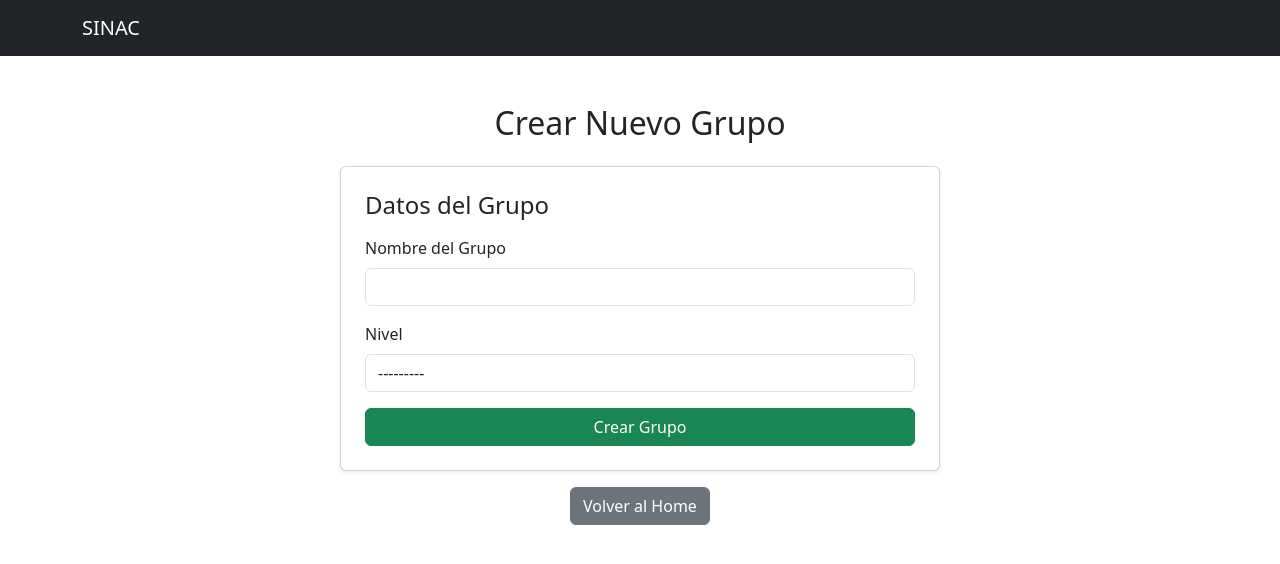
After one commit to AlbeiroBurbanoTobar/Gestor_Notas, a Django app: page /crear_grupo/ in a window 1280 px wide. The commit adds this page. Shown: the top 564 px of the page. Run offline with Django 5.2, Linux system fonts and the light colour scheme; a user stored in the database is signed in.

Commit message:
creacion de grupo

```diff
--- a/SINAC/admin.py
+++ b/SINAC/admin.py
@@ -1,6 +1,7 @@
 from django.contrib import admin
-from .models import Usuario, Estudiante, Curso, Asignatura
+from .models import Usuario, Estudiante, Grupo, Asignatura
 
 admin.site.register(Usuario)
 admin.site.register(Estudiante)
 admin.site.register(Asignatura)
+admin.site.register(Grupo)
--- a/SINAC/forms.py
+++ b/SINAC/forms.py
@@ -4,7 +4,7 @@ from .models import Usuario, Estudiante, Curso
 
 from django import forms
 from django.contrib.auth.forms import UserCreationForm
-from .models import Usuario, Estudiante, Asignatura, Profesor
+from .models import Usuario, Estudiante, Asignatura, Profesor, Grupo
 
 class EstudianteForm(UserCreationForm):  # Heredamos de UserCreationForm para incluir usuario y contraseña
     documento = forms.CharField(max_length=20, required=True, label="Documento de Identidad")
@@ -94,8 +94,14 @@ class ProfesorForm(UserCreationForm):
 class AsignaturaForm(forms.ModelForm):
     class Meta:
         model = Asignatura
-        fields = ['nombre', 'profesor']  # Campos que se mostrarán
+        fields = ['nombre', 'profesor']
 
     def __init__(self, *args, **kwargs):
         super().__init__(*args, **kwargs)
-        self.fields['profesor'].queryset = Profesor.objects.all()  # Solo mostrar profesores registrados
+        self.fields['profesor'].queryset = Profesor.objects.all()
+
+
+class GrupoForm(forms.ModelForm):
+    class Meta:
+        model = Grupo
+        fields = ['nombre', 'nivel']
--- a/SINAC/models.py
+++ b/SINAC/models.py
@@ -57,3 +57,13 @@ class Asignatura(models.Model):
     profesor = models.ForeignKey(Profesor, on_delete=models.CASCADE)
     def __str__(self):
         return f"{self.nombre} - {self.profesor.usuario.first_name} {self.profesor.usuario.last_name}"
+
+
+class Grupo(models.Model):
+    NIVELES = [(i, str(i)) for i in range(1, 12)]  # Niveles de 1 a 11
+
+    nombre = models.CharField(max_length=100, unique=True)
+    nivel = models.IntegerField(choices=NIVELES)  # Nivel entre 1 y 11
+
+    def __str__(self):
+        return f"{self.nombre} - Nivel {self.nivel}"
--- a/SINAC/urls.py
+++ b/SINAC/urls.py
@@ -1,5 +1,5 @@
 from django.urls import path, include
-from .views import home, home_admin, home_estudiante, registrar_estudiante, registrar_profesor, eliminar_usuario, lista_usuarios, crear_asignatura
+from .views import home, home_admin, home_estudiante, registrar_estudiante, registrar_profesor, eliminar_usuario, lista_usuarios, crear_asignatura, crear_grupo
 
 urlpatterns = [
     path('', home, name="home"),
@@ -11,5 +11,7 @@ urlpatterns = [
     path('usuarios/', lista_usuarios, name='lista_usuarios'),
     path('eliminar_usuario/<int:usuario_id>/', eliminar_usuario, name='eliminar_usuario'),
     path('crear_asignatura/', crear_asignatura, name='crear_asignatura'),
+    path('crear_grupo/', crear_grupo, name='crear_grupo'),
+
 
 ]
--- a/SINAC/views.py
+++ b/SINAC/views.py
@@ -6,7 +6,7 @@ from django.contrib.auth import get_user_model
 from django.http import HttpResponse
 from django.contrib import messages
 from .models import Usuario, Estudiante, Profesor
-from .forms import ProfesorForm, AsignaturaForm, EstudianteForm
+from .forms import ProfesorForm, AsignaturaForm, EstudianteForm, GrupoForm
 from SINAC.models import Curso
 from django import forms
 from django.contrib.auth.forms import UserCreationForm
@@ -135,3 +135,20 @@ def crear_asignatura(request):
         form = AsignaturaForm()
 
     return render(request, 'crear_asignatura.html', {'form': form})
+
+
+@login_required
+@user_passes_test(es_admin)  # Solo el administrador puede acceder
+def crear_grupo(request):
+    if request.method == "POST":
+        form = GrupoForm(request.POST)
+        if form.is_valid():
+            form.save()
+            messages.success(request, "Grupo creado exitosamente.")
+            return redirect('home_admin')  # Redirigir al panel de administración
+        else:
+            messages.error(request, "Error al crear el grupo. Verifica los datos.")
+    else:
+        form = GrupoForm()
+
+    return render(request, 'crear_grupo.html', {'form': form})
--- a/templates/admin_home.html
+++ b/templates/admin_home.html
@@ -14,6 +14,8 @@
         <a href="{% url 'registrar_estudiante' %}" class="btn btn-primary">Registrar Estudiante</a>
         <a href="{% url 'registrar_profesor' %}" class="btn btn-success">Registrar Profesor</a>
         <a href="{% url 'crear_asignatura' %}" class="btn btn-warning">Crear Asignatura</a>
+        <a href="{% url 'crear_grupo' %}" class="btn btn-info">Crear Grupo</a>
+
     </div>
 
     <form action="{% url 'logout' %}" method="post">
--- /dev/null
+++ b/templates/crear_grupo.html
@@ -0,0 +1,45 @@
+{% extends 'base.html' %}
+
+{% block title %}Crear Grupo - SINAC{% endblock %}
+
+{% block content %}
+<div class="container mt-5">
+    <h2 class="text-center mb-4">Crear Nuevo Grupo</h2>
+
+    <div class="card p-4 shadow-sm mx-auto" style="max-width: 600px;">
+        <h4 class="mb-3">Datos del Grupo</h4>
+
+        {% if messages %}
+            <div class="alert alert-success">
+                {% for message in messages %}
+                    {{ message }}
+                {% endfor %}
+            </div>
+        {% endif %}
+
+        <form method="post">
+            {% csrf_token %}
+
+            <div class="mb-3">
+                <label for="id_nombre" class="form-label">Nombre del Grupo</label>
+                <input type="text" name="nombre" id="id_nombre" class="form-control" required>
+            </div>
+
+            <div class="mb-3">
+                <label for="id_nivel" class="form-label">Nivel</label>
+                <select name="nivel" id="id_nivel" class="form-control" required>
+                    {% for value, label in form.nivel.field.choices %}
+                        <option value="{{ value }}">{{ label }}</option>
+                    {% endfor %}
+                </select>
+            </div>
+
+            <button type="submit" class="btn btn-success w-100">Crear Grupo</button>
+        </form>
+    </div>
+
+    <div class="mt-3 text-center">
+        <a href="{% url 'home_admin' %}" class="btn btn-secondary">Volver al Home</a>
+    </div>
+</div>
+{% endblock %}
```
Also changed, not shown: SINAC/migrations/0008_grupo.py (added), db.sqlite3.
